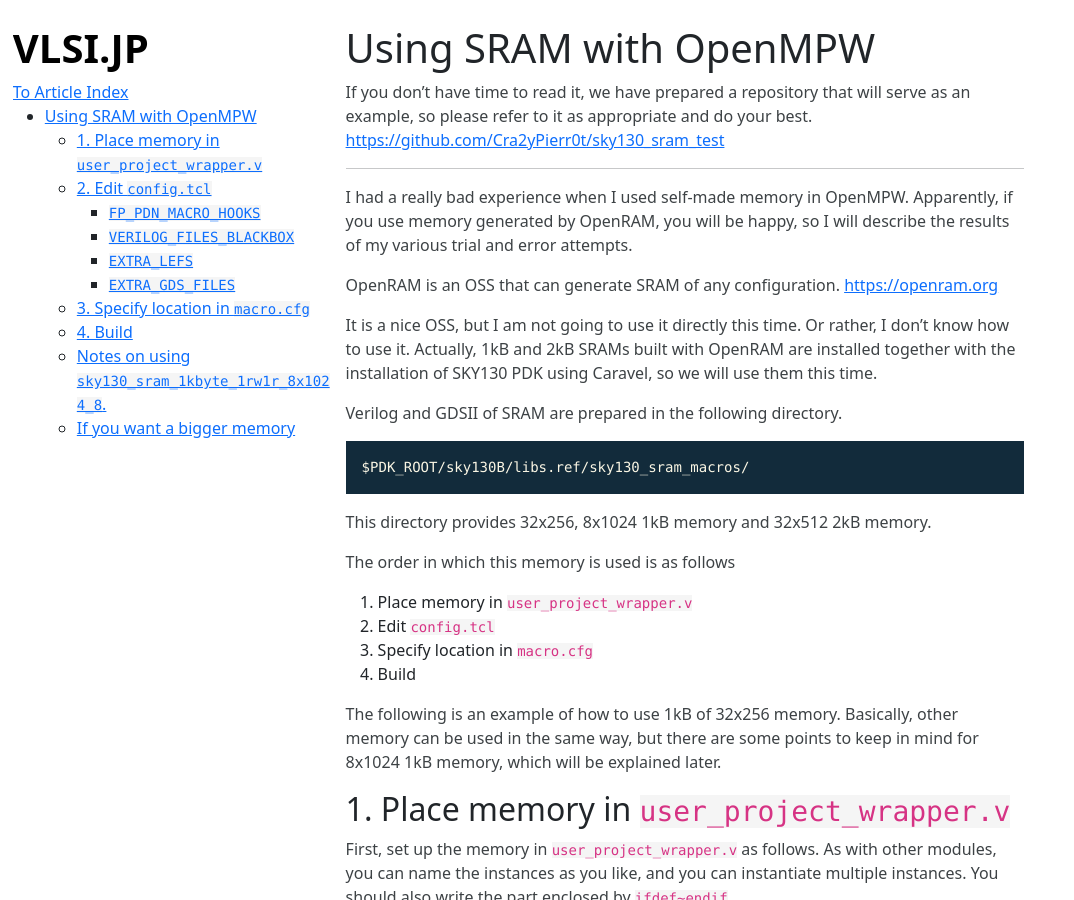
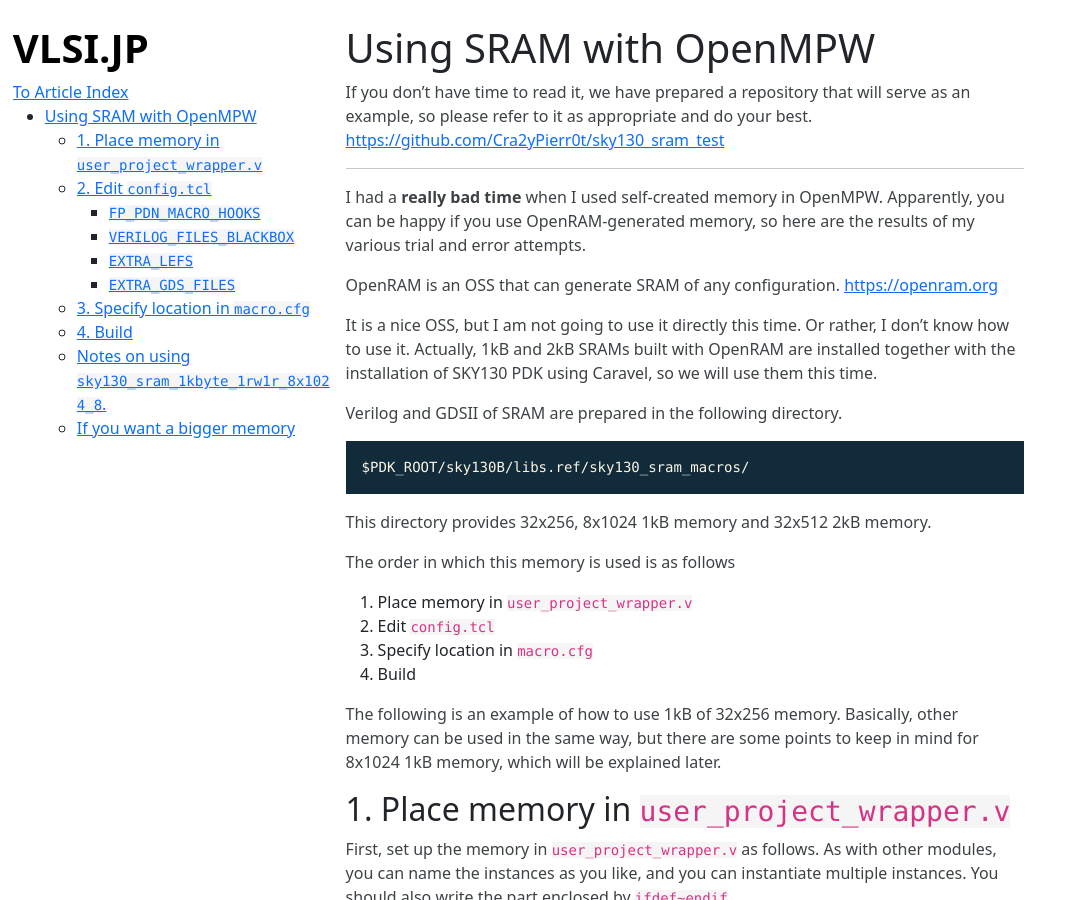
Before and after one commit to Cra2yPierr0t/Cra2yPierr0t.github.io, a Jekyll site: the page built from OpenMPWSRAM_eng.md, in a window 1280 px wide and 900 px high. Shown: the whole window, without its empty margins (0-1074 px from the left). Built offline with Jekyll 4.4.1, drawn with Linux system fonts in a browser that asks for light colours.

Commit message:
change intro

```diff
--- a/OpenMPWSRAM_eng.md
+++ b/OpenMPWSRAM_eng.md
@@ -9,7 +9,7 @@
 
 ---
 
-I had a really bad experience when I used self-made memory in OpenMPW. Apparently, if you use memory generated by OpenRAM, you will be happy, so I will describe the results of my various trial and error attempts.
+I had a **really bad time** when I used self-created memory in OpenMPW. Apparently, you can be happy if you use OpenRAM-generated memory, so here are the results of my various trial and error attempts.
 
 OpenRAM is an OSS that can generate SRAM of any configuration.
 [https://openram.org](https://openram.org)
```
